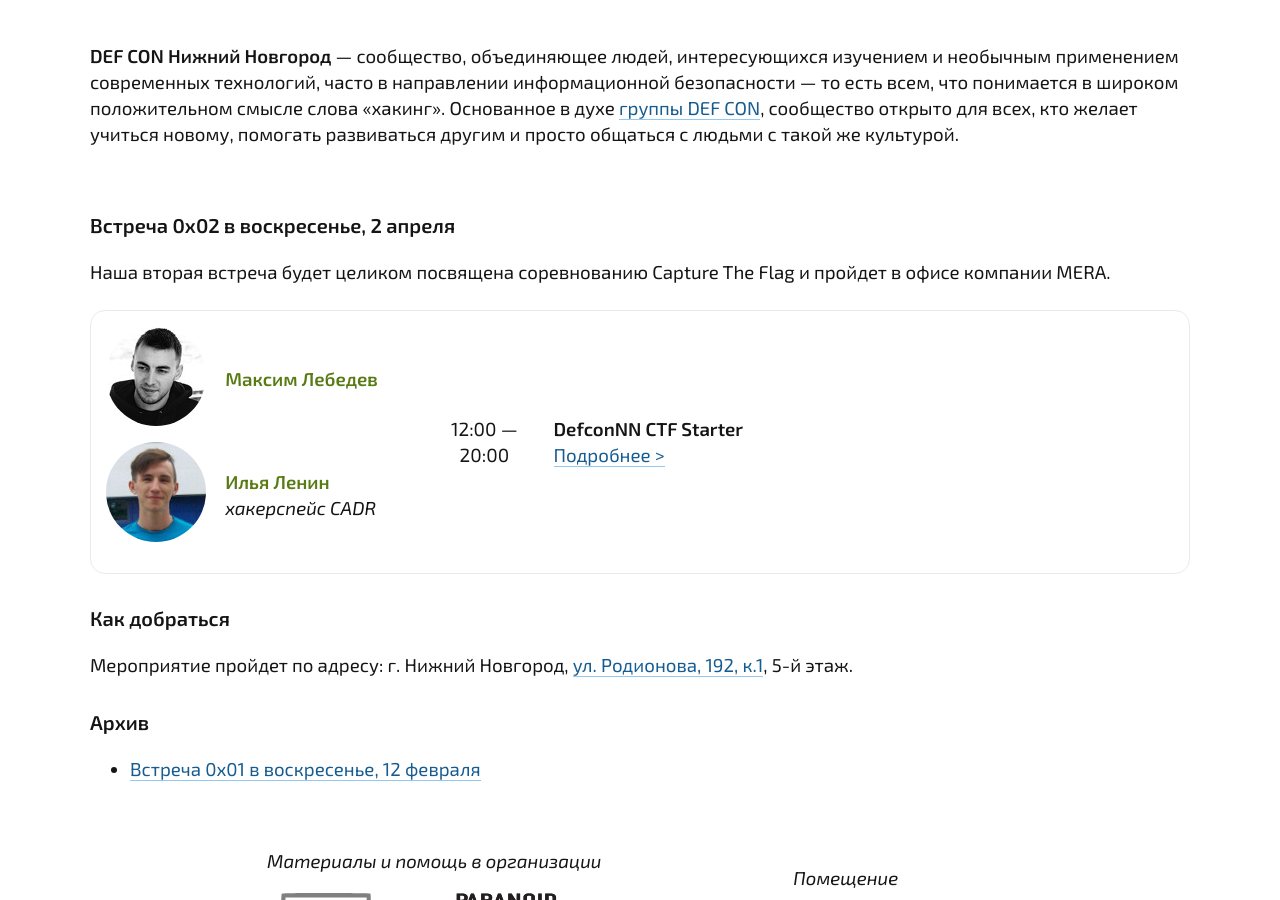
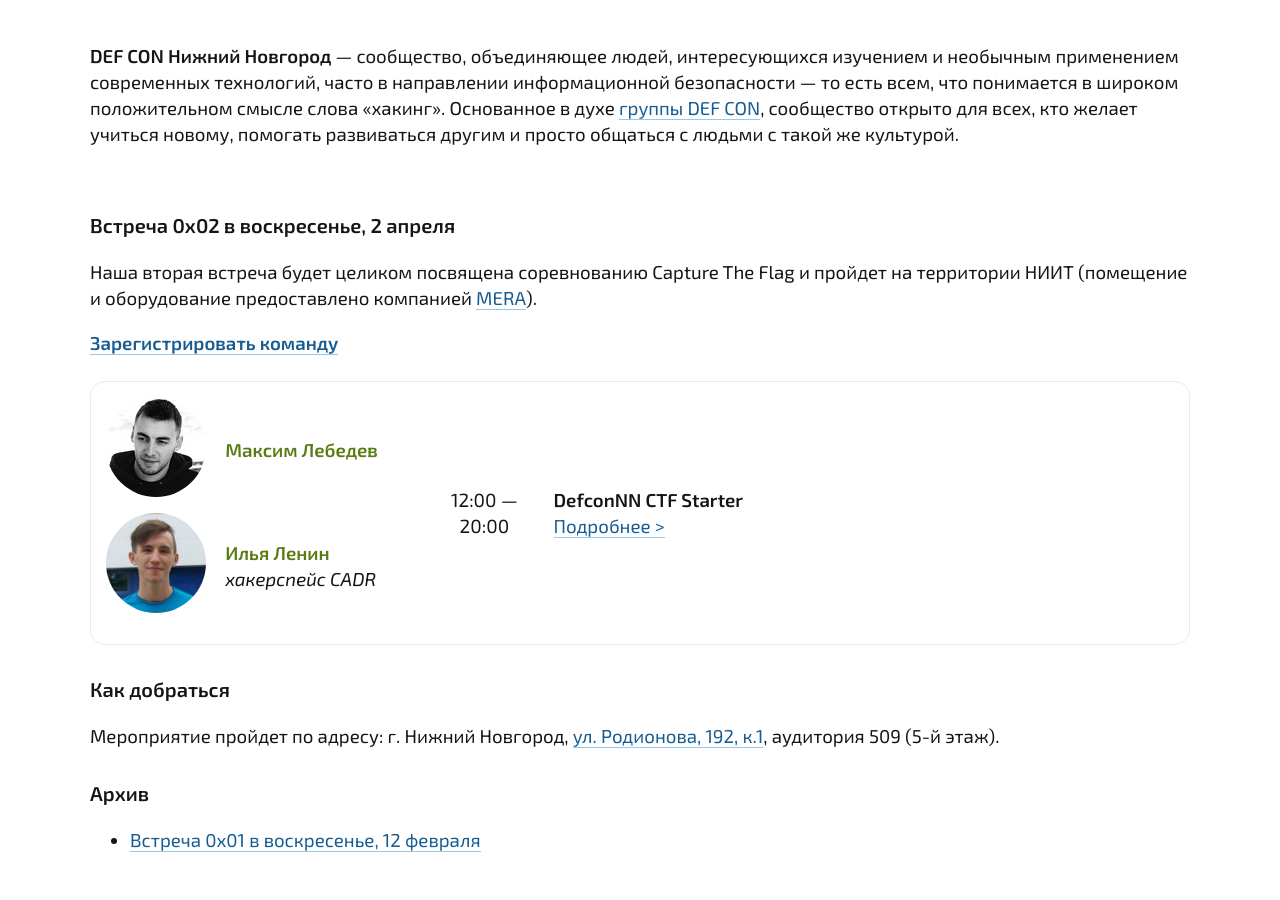
Before and after one commit to defcon-nn/defcon-nn.github.io, a Jekyll site: the page built from index.html, in a window 1280 px wide and 900 px high, scrolled down 266 px. Built offline with Jekyll 4.4.1, drawn with Linux system fonts in a browser that asks for light colours.

Commit message:
Добавлена ссылка на регистрацию

```diff
--- a/index.html
+++ b/index.html
@@ -9,7 +9,9 @@
 <div id="events_table">
 	<h2>Встреча 0x02 в воскресенье, 2 апреля</h2>
 
-	<p>Наша вторая встреча будет целиком посвящена соревнованию Capture The Flag и пройдет в офисе компании MERA.</a></p>
+	<p>Наша вторая встреча будет целиком посвящена соревнованию Capture The Flag и пройдет на территории НИИТ (помещение и оборудование предоставлено компанией <a href="http://mera.ru">MERA</a>).</a></p>
+
+	<p><strong><a href="https://ctf.defcon-nn.ru/register">Зарегистрировать команду</a></strong></p>
 
 	<ul id="talks">
 		{% for talk in site.data.ctf_02_04_2017 %}
@@ -43,7 +45,7 @@
 	</ul>
 	<div id="directions">
 		<h2>Как добраться</h2>
-		<p>Мероприятие пройдет по адресу: г. Нижний Новгород, <a href="https://yandex.ru/maps/-/C6APyQKF">ул. Родионова, 192, к.1</a>, 5-й этаж.</p>
+		<p>Мероприятие пройдет по адресу: г. Нижний Новгород, <a href="https://yandex.ru/maps/-/C6APyQKF">ул. Родионова, 192, к.1</a>, аудитория 509 (5-й этаж).</p>
 	</div>
 	<h2>Архив</h2>
 	<ul>
```
